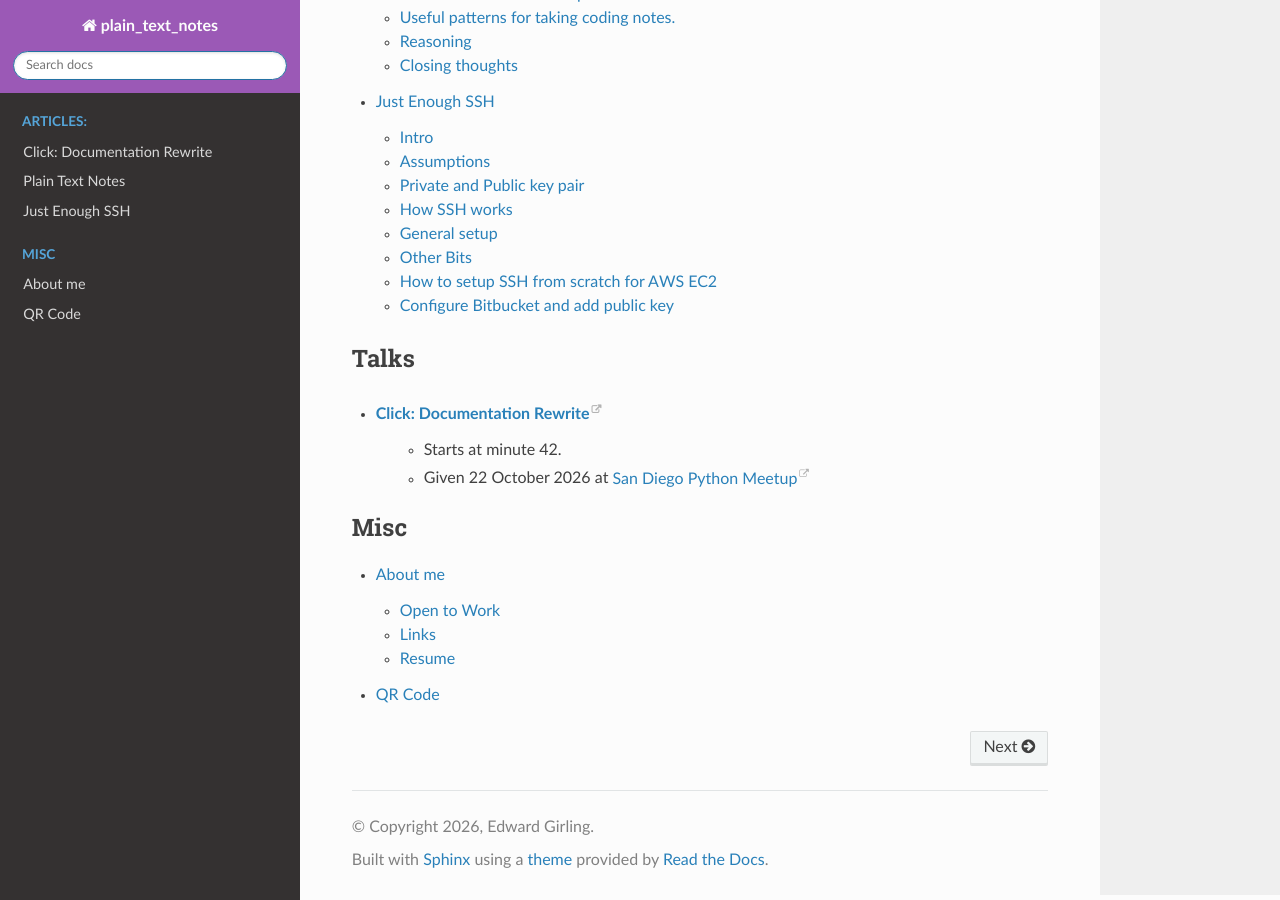
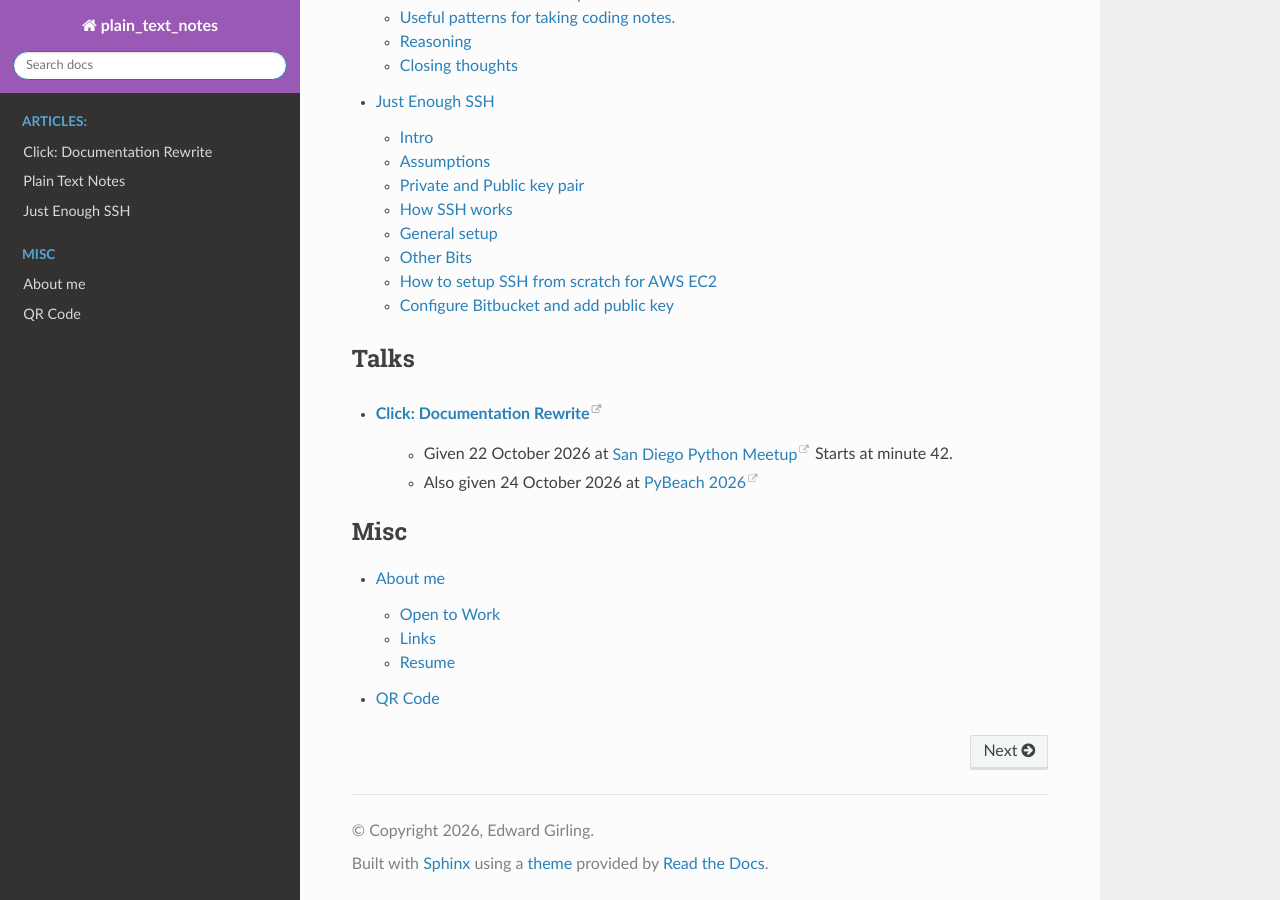
Before and after one commit to Rowlando13/plain-text-notes, a Sphinx documentation site: the page built from docs/index.rst, in a window 1280 px wide and 900 px high, scrolled down 646 px. Built offline with Sphinx 7.4.7 and the Read the Docs theme 3.1.0, drawn with Linux system fonts in a browser that asks for light colours.

Commit message:
Add pybeach talk.

```diff
--- a/docs/index.rst
+++ b/docs/index.rst
@@ -20,8 +20,8 @@ Talks
 ------
 
 * `Click: Documentation Rewrite <https://www.youtube.com/watch?v=4aAf904Fbvg>`__
-   * Starts at minute 42.
-   * Given 22 October 2026 at `San Diego Python Meetup <https://www.sandiegopython.org/>`__
+   * Given 22 October 2026 at `San Diego Python Meetup <https://www.sandiegopython.org/>`__ Starts at minute 42.
+   * Also given 24 October 2026 at `PyBeach 2026 <https://2026.pybeach.org/>`__
 
 .. toctree::
    :caption: About
```
